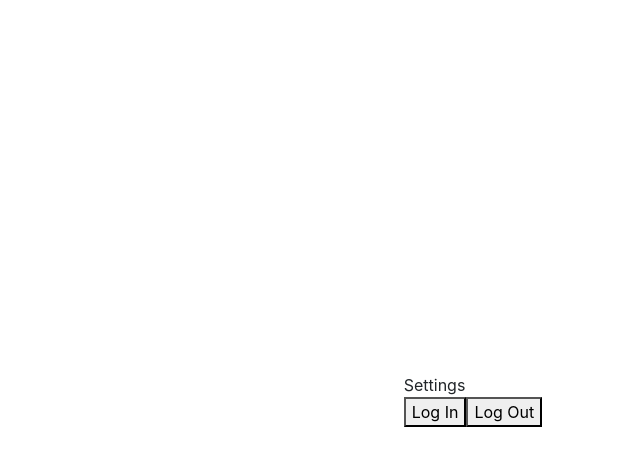
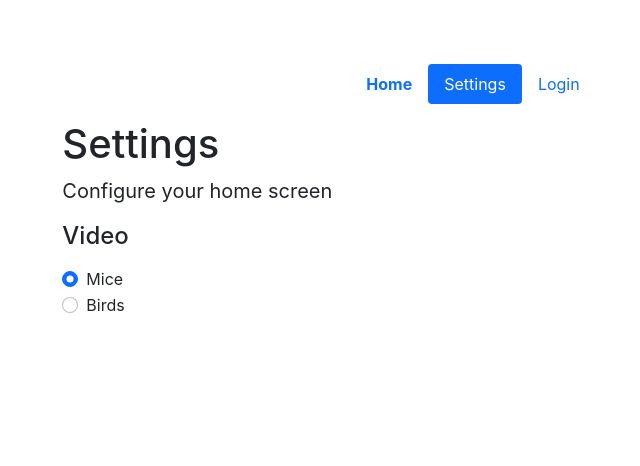
Before and after one commit to thenickreynolds/catnip, a Next.js app: page /settings in a window 1280 px wide. Shown: the top 466 px of the page, without its empty margins (167-807 px from the left). Built offline with nearby package versions, Linux system fonts and the light colour scheme.

Commit message:
Add first settings

```diff
--- /dev/null
+++ b/components/header.js
@@ -0,0 +1,54 @@
+import { useAuth0 } from "@auth0/auth0-react";
+import React from "react";
+import Urls from "../utils/urls";
+import Link from "next/link";
+
+const Header = () => {
+  const auth = useAuth0();
+  const authButtonClick = () => {
+    if (auth.isAuthenticated) {
+      auth.logout({ returnTo: Urls.domain() });
+    } else {
+      auth.loginWithRedirect({ redirectUri: Urls.domain() + "/settings" });
+    }
+  };
+
+  return (
+    <div class="container">
+      <header class="d-flex justify-content-center py-3">
+        <ul class="nav nav-pills">
+          <li class="nav-item">
+            <Link href="/">
+              <a href="#" class="nav-link">
+                <b>Home</b>
+              </a>
+            </Link>
+          </li>
+          <li class="nav-item">
+            <Link href="/settings">
+              <a href="#" class="nav-link active" aria-current="page">
+                Settings
+              </a>
+            </Link>
+          </li>
+          <li class="nav-item">
+            <a href="#" onClick={authButtonClick} class="nav-link">
+              {auth.isAuthenticated ? "Logout" : "Login"}
+            </a>
+          </li>
+        </ul>
+        {auth.isAuthenticated ? (
+          <img
+            src={auth.user.picture}
+            alt={auth.user.name}
+            width="38"
+            height="38"
+            class="rounded-circle"
+          />
+        ) : null}
+      </header>
+    </div>
+  );
+};
+
+export default Header;
--- a/pages/settings.js
+++ /dev/null
@@ -1,20 +0,0 @@
-import styles from "../styles/Home.module.css";
-import LoginButton from "../components/loginButton";
-import UserProfile from "../components/userProfile";
-import LogoutButton from "../components/logoutButton";
-import PageHead from "../components/pageHead";
-
-export default function Settings() {
-  return (
-    <div className={styles.container}>
-      <PageHead />
-
-      <main className={styles.main}>
-        <div>Settings</div>
-        <UserProfile />
-        <LoginButton />
-        <LogoutButton />
-      </main>
-    </div>
-  );
-}
--- /dev/null
+++ b/pages/settings.jsx
@@ -0,0 +1,45 @@
+import PageHead from "../components/pageHead";
+import Header from "../components/header";
+import Videos from "../utils/videos";
+import { useState } from "react";
+
+export default function Settings() {
+  const [selectedVideoName, setSelectedVideoName] = useState(
+    Videos.defaultOption.name
+  );
+
+  return (
+    <div class="col-lg-8 mx-auto p-3 py-md-5">
+      <PageHead />
+      <Header />
+
+      <main>
+        <h1>Settings</h1>
+        <p class="fs-5 col-md-8">Configure your home screen</p>
+
+        <h4 class="mb-3">Video</h4>
+        <div class="my-3">
+          {Videos.options.map((video) => {
+            return (
+              <div class="form-check">
+                <input
+                  id={video.name}
+                  value={video.name}
+                  name="videoOption"
+                  type="radio"
+                  class="form-check-input"
+                  checked={video.name === selectedVideoName}
+                  required=""
+                  onChange={(e) => setSelectedVideoName(e.currentTarget.value)}
+                />
+                <label class="form-check-label" for={video.name}>
+                  {video.name}
+                </label>
+              </div>
+            );
+          })}
+        </div>
+      </main>
+    </div>
+  );
+}
--- /dev/null
+++ b/utils/videos.js
@@ -0,0 +1,18 @@
+class Videos {
+  static options = [];
+  static defaultOption;
+
+  constructor(name, url) {
+    this.name = name;
+    this.url = url;
+
+    if (!Videos.defaultOption) Videos.defaultOption = this;
+
+    Videos.options.push(this);
+  }
+}
+
+new Videos("Mice", "/catnip_mice.mp4");
+new Videos("Birds", "/videos/birds.mp4");
+
+export default Videos;
```
Also changed, not shown: pages/config.js (deleted, +0 -20 lines).
